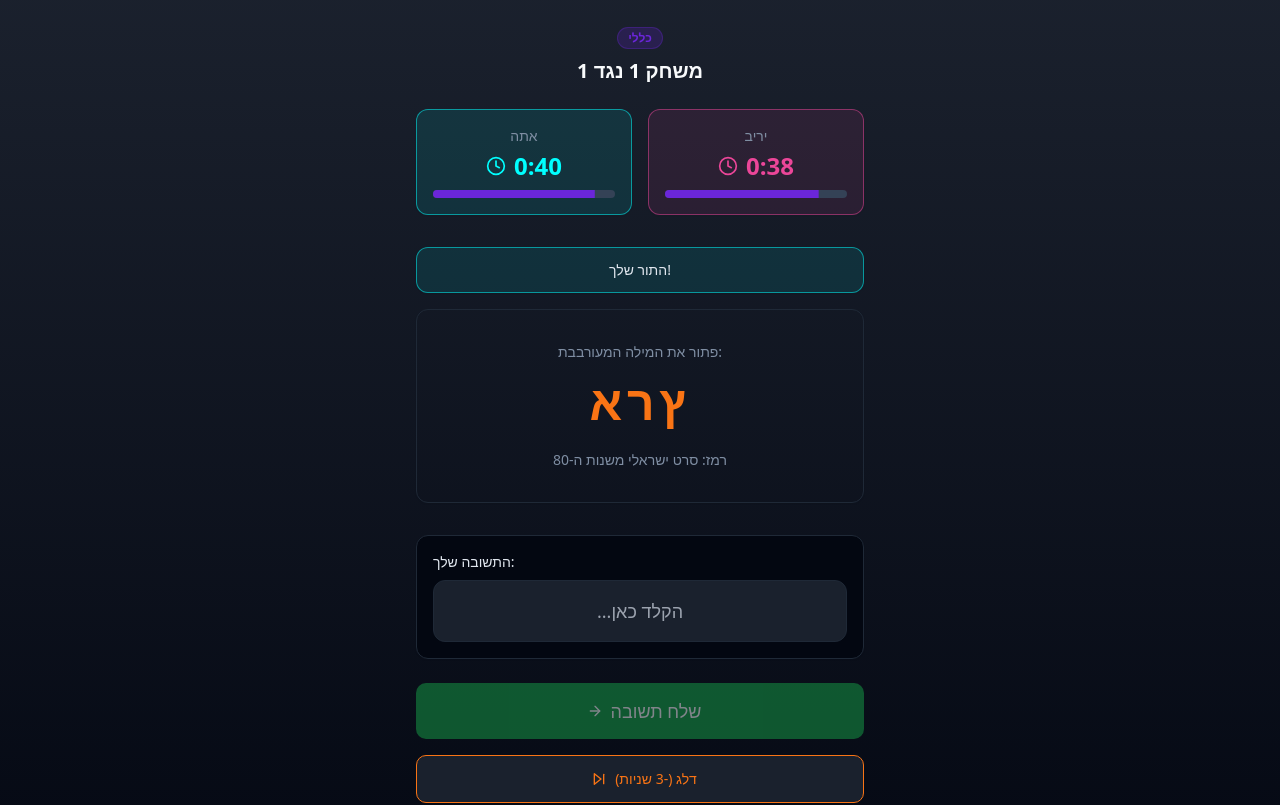
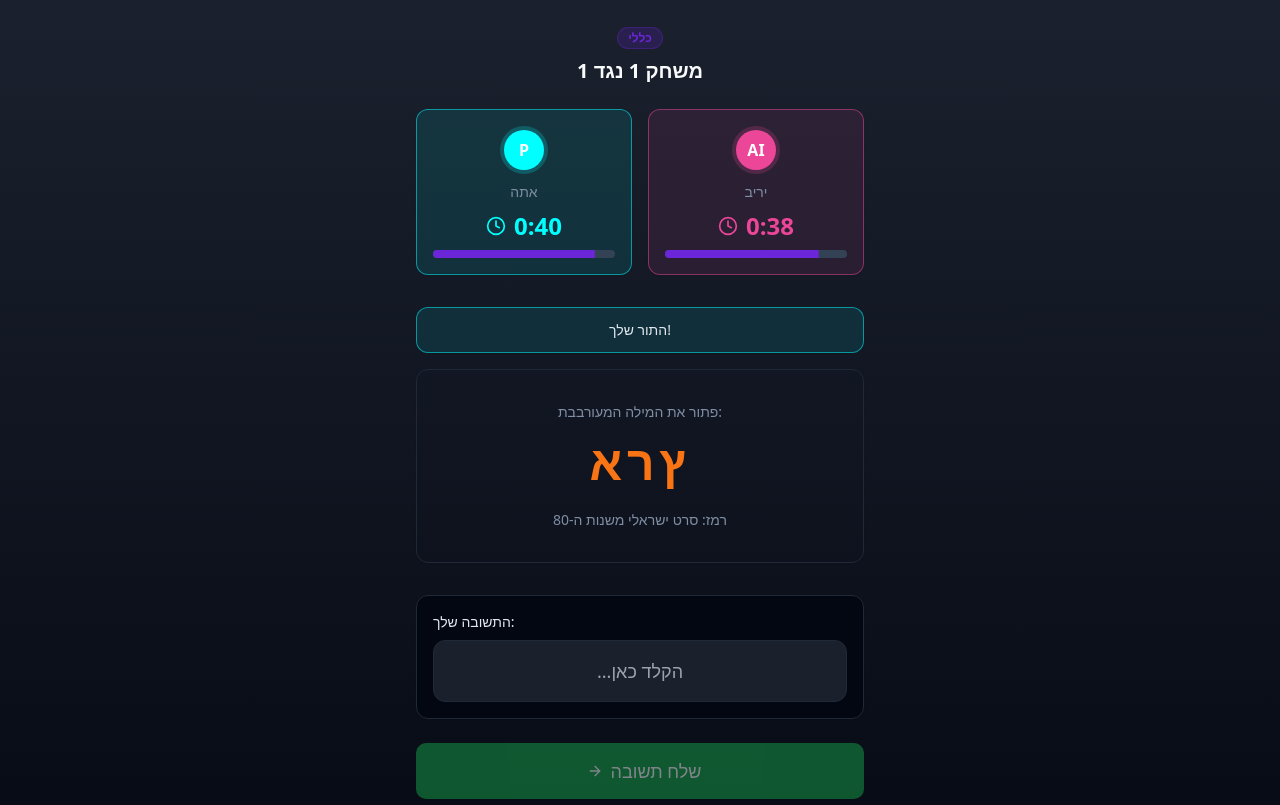
Before and after one commit to orikal/word-rush-arena, a React (Vite) app: page /gameplay in a window 1280 px wide. Shown: the top 805 px of the page. Built offline with nearby package versions, Linux system fonts and the light colour scheme.

Commit message:
Add participant images to gameplay
Display participant images on the gameplay screen. If a user has not set a profile picture, display their chosen icon instead.

```diff
--- a/src/pages/GamePlay.tsx
+++ b/src/pages/GamePlay.tsx
@@ -181,7 +181,22 @@ const GamePlay = () => {
         <div className="grid grid-cols-2 gap-4 mb-8">
           <Card className="bg-gaming-cyan/10 border-gaming-cyan/50">
             <CardContent className="p-4 text-center">
-              <div className="text-sm text-muted-foreground mb-1">אתה</div>
+              <div className="flex flex-col items-center gap-2 mb-2">
+                <div className="w-12 h-12 rounded-full bg-gaming-cyan/20 flex items-center justify-center">
+                  {user?.user_metadata?.avatar_url ? (
+                    <img
+                      src={user.user_metadata.avatar_url}
+                      alt="שחקן"
+                      className="w-10 h-10 rounded-full object-cover"
+                    />
+                  ) : (
+                    <div className="w-10 h-10 rounded-full bg-gaming-cyan flex items-center justify-center text-white font-bold">
+                      {user?.email?.charAt(0).toUpperCase() || 'P'}
+                    </div>
+                  )}
+                </div>
+                <div className="text-sm text-muted-foreground">אתה</div>
+              </div>
               <div className="text-2xl font-bold text-gaming-cyan flex items-center justify-center gap-2">
                 <Clock className="w-5 h-5" />
                 {formatTime(timeLeft)}
@@ -192,7 +207,14 @@ const GamePlay = () => {
 
           <Card className="bg-gaming-pink/10 border-gaming-pink/50">
             <CardContent className="p-4 text-center">
-              <div className="text-sm text-muted-foreground mb-1">יריב</div>
+              <div className="flex flex-col items-center gap-2 mb-2">
+                <div className="w-12 h-12 rounded-full bg-gaming-pink/20 flex items-center justify-center">
+                  <div className="w-10 h-10 rounded-full bg-gaming-pink flex items-center justify-center text-white font-bold">
+                    AI
+                  </div>
+                </div>
+                <div className="text-sm text-muted-foreground">יריב</div>
+              </div>
               <div className="text-2xl font-bold text-gaming-pink flex items-center justify-center gap-2">
                 <Clock className="w-5 h-5" />
                 {formatTime(opponentTime)}
```
